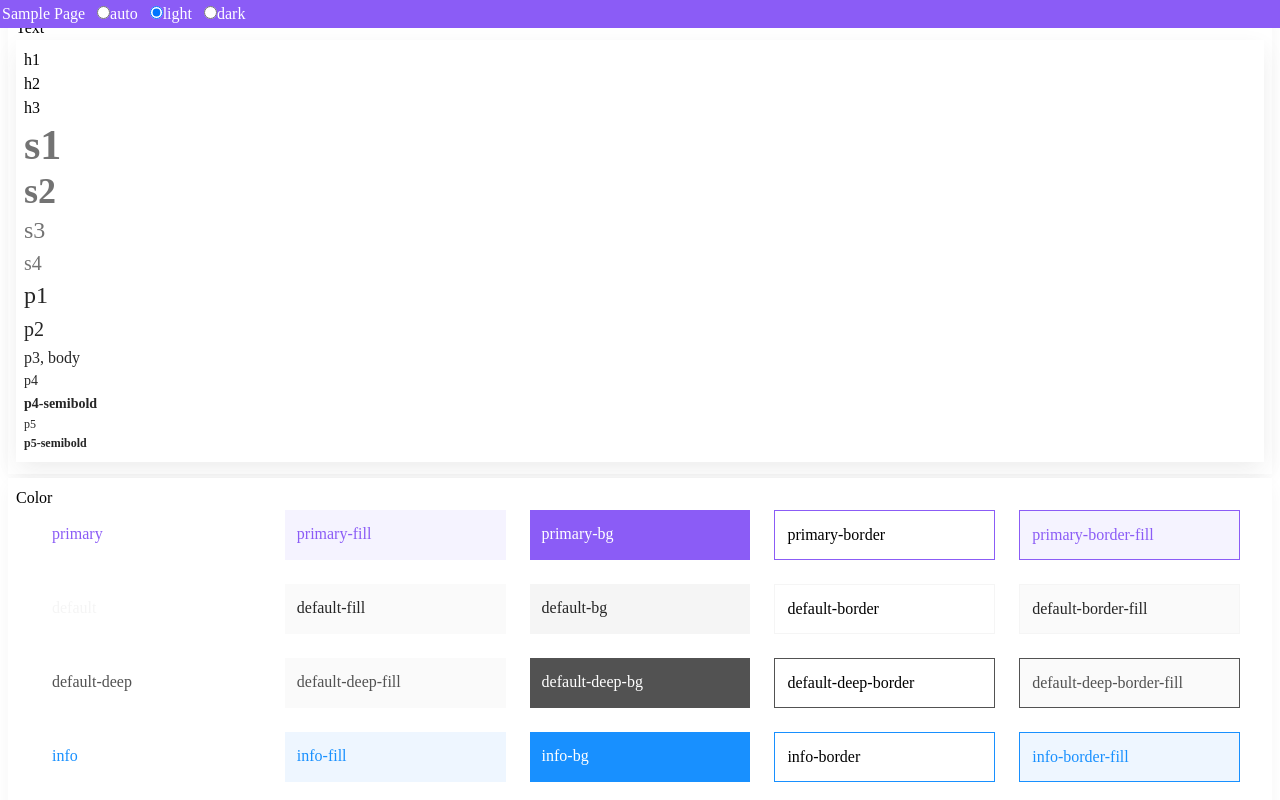
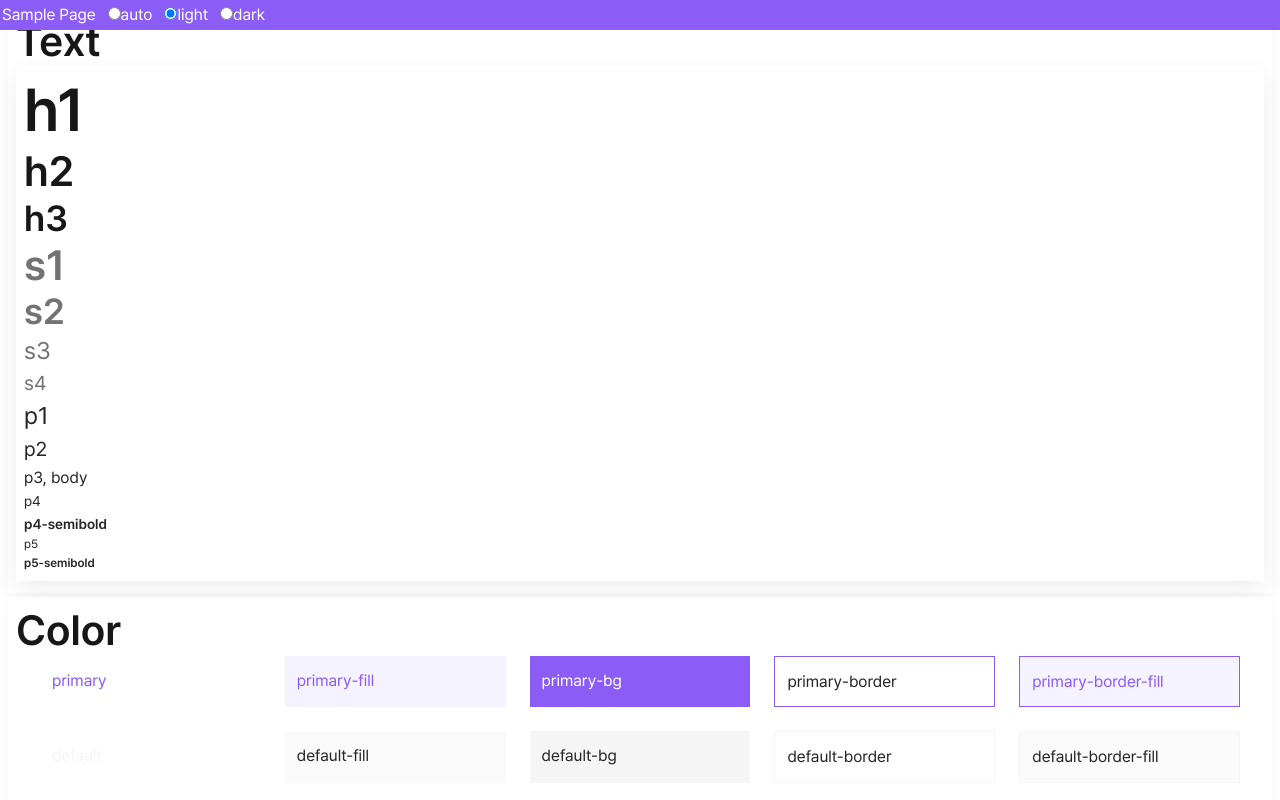
Before and after one commit to the-flexion/pkg.flexion.co.kr, a React (Vite) app: page / in a window 1280 px wide. Shown: the top 800 px of the page. Built offline with nearby package versions, Linux system fonts and the light colour scheme.

Commit message:
fix: nextjs 오류 수정

```diff
--- a/package.json
+++ b/package.json
@@ -1,6 +1,6 @@
 {
   "name": "@the-flexion/pkg",
-  "version": "0.0.39",
+  "version": "0.0.40",
   "type": "module",
   "author": "flexion <dev@flexion.co.kr>",
   "license": "MIT",
--- a/scss/form/file.scss
+++ b/scss/form/file.scss
@@ -19,8 +19,8 @@ input[type='file'] {
     outline: none;
     overflow: visible;
   }
-  &:before {
-    // @include icon('upload-cloud');
+  &::before {
+    content: icon('upload-cloud');
     position: absolute;
     left: spacing(3);
     top: 50%;
--- a/scss/icon/function.scss
+++ b/scss/icon/function.scss
@@ -1,5 +1,5 @@
 @use './icon-name' as *;
 
 @function icon($key) {
-  @return map-get($icon-name, $key);
+  @return '#{map-get($icon-name, $key)}';
 }
--- a/scss/reset.scss
+++ b/scss/reset.scss
@@ -1,7 +1,6 @@
 /*
   Reset
 */
-:root {
 * {
   margin: 0;
   padding: 0;
@@ -14,8 +13,10 @@
   box-sizing: border-box;
   flex-shrink: 0;
 }
-}
-:root {
+
+html,
+body {
+  height: 100%;
   -webkit-tap-highlight-color: transparent;
   -webkit-text-size-adjust: 100%;
   text-size-adjust: 100%;
@@ -24,10 +25,6 @@
   overflow-wrap: break-word;
   -moz-tab-size: 4;
   tab-size: 4;
-}
-html,
-body {
-  height: 100%;
 }
 img,
 picture,
--- a/scss/typo/typo.scss
+++ b/scss/typo/typo.scss
@@ -18,7 +18,7 @@ body {
   line-height: 1.6;
   color: var(--color-text-body);
 }
-
+:root {
   /*
   Heading
 */
@@ -77,3 +77,4 @@ h3,
   .p5-semibold {
     @include p5-semibold;
   }
+}
```
Lines whose indentation alone changed are shown as unchanged.
